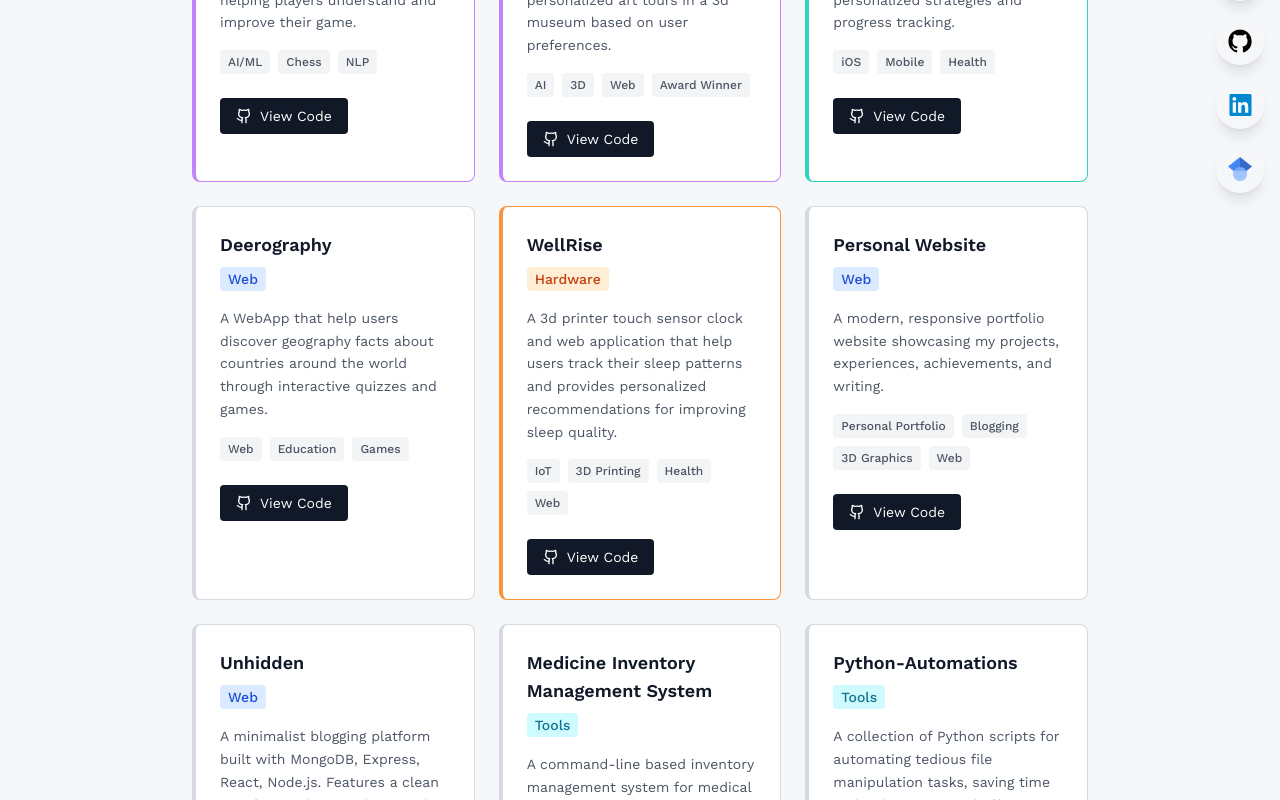
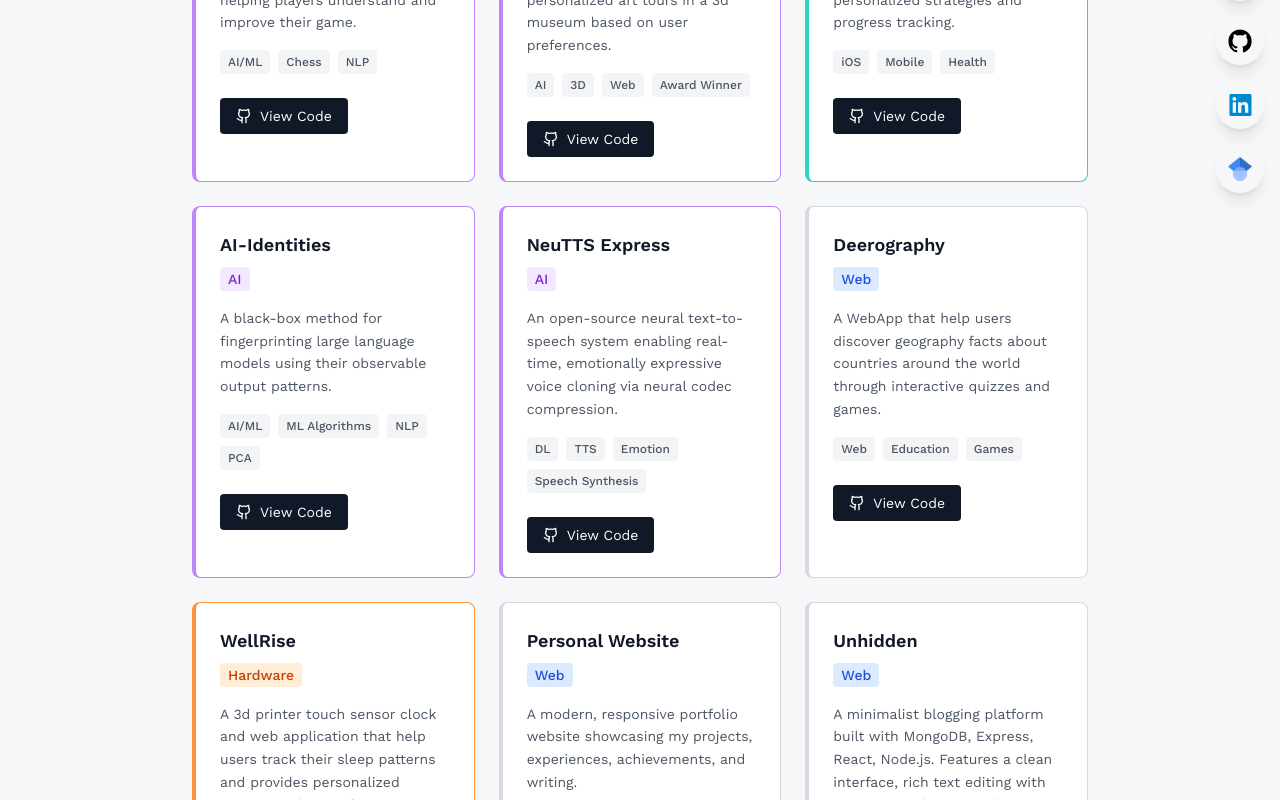
Before and after one commit to Khushi-Malik/KhushiPersonalWebsite, a React (Vite) app in the folder khushi-portfolio/: page /projects in a window 1280 px wide. Shown: the part 583-1383 px from the top of the page. Built offline with nearby package versions, Linux system fonts and the light colour scheme.

Commit message:
added more projects

```diff
--- a/khushi-portfolio/src/constants/index.js
+++ b/khushi-portfolio/src/constants/index.js
@@ -190,6 +190,30 @@ export const MyProjects = [
         tags: ['iOS', 'Mobile', 'Health'],
         category: 'Mobile'
     },
+    {
+        iconURL: null,
+        name: 'AI-Identities',
+        description: 'A black-box method for fingerprinting large language models using their observable output patterns.',
+        link: '',
+        tags: ['AI/ML', 'ML Algorithms', 'NLP', 'PCA'],
+        category: 'AI'
+    },
+    {
+        iconURL: null,
+        name: 'NeuTTS Express',
+        description: 'An open-source neural text-to-speech system enabling real-time, emotionally expressive voice cloning via neural codec compression.',
+        link: '',
+        tags: ['DL', 'TTS', 'Emotion', 'Speech Synthesis'],
+        category: 'AI'
+    },
+    // {
+    //     iconURL: null,
+    //     name: 'Robotics',
+    //     description: '',
+    //     link: '',
+    //     tags: [''],
+    //     category: 'Hardware'
+    // },
     {
         iconURL: null,
         name: 'Deerography',
```
